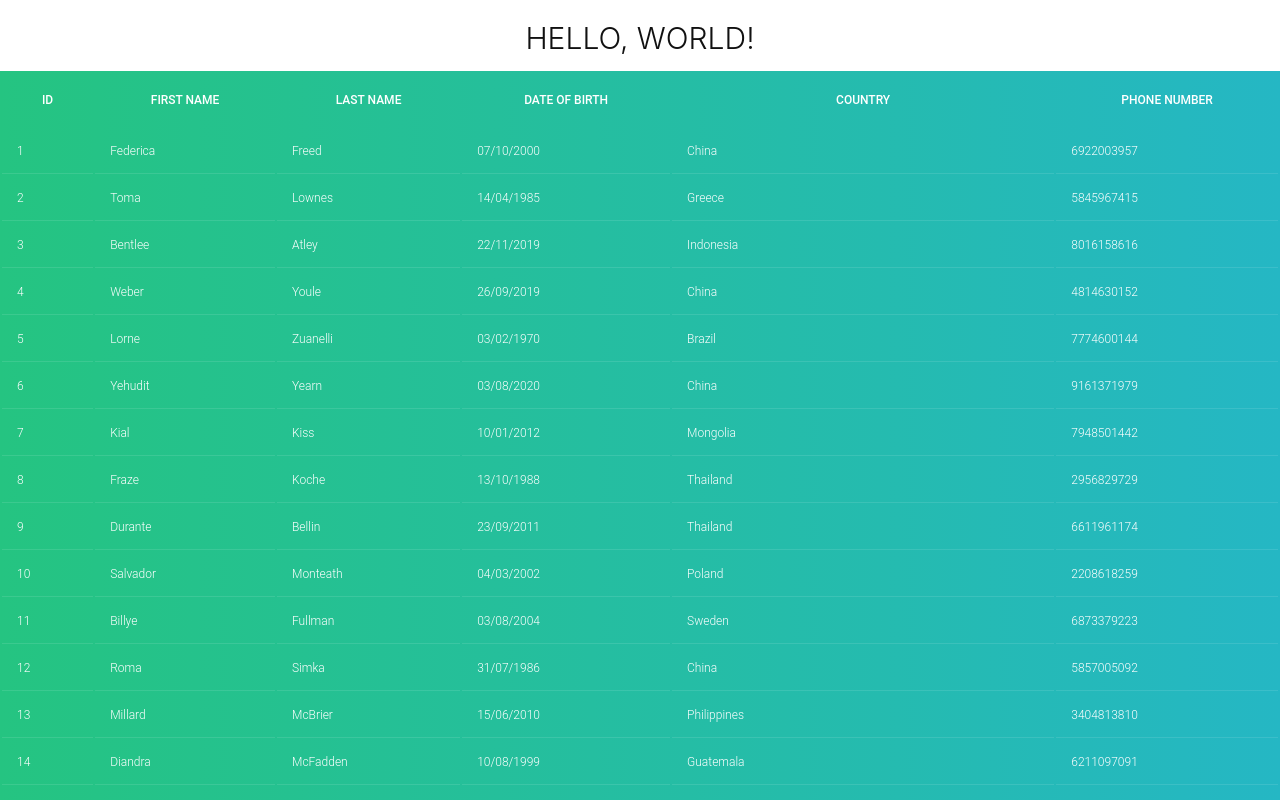
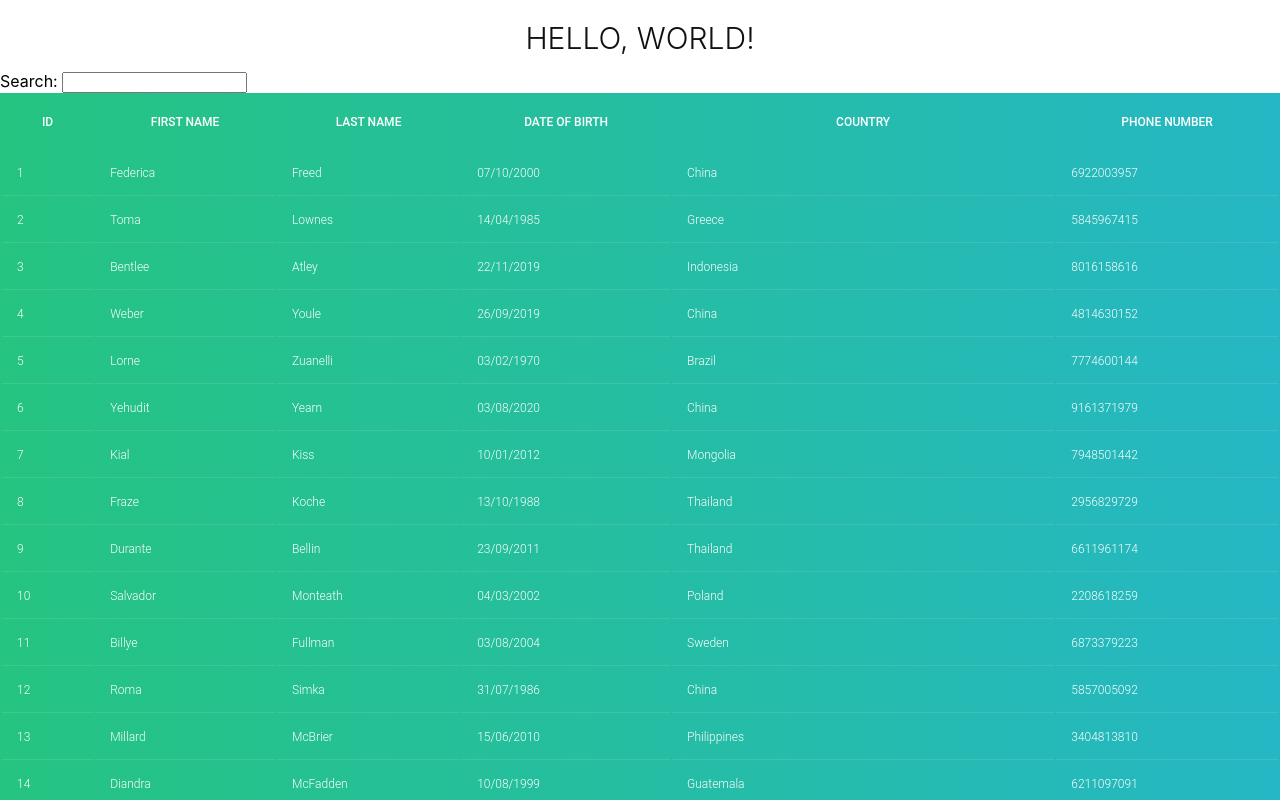
Before and after one commit to MomenSherif/react-table-playground, a React (Create React App) app: page / in a window 1280 px wide. Shown: the top 800 px of the page. Built offline with nearby package versions, Linux system fonts and the light colour scheme.

Commit message:
add global filter

```diff
--- a/src/App.js
+++ b/src/App.js
@@ -1,12 +1,13 @@
 import BasicTable from './components/BasicTable';
 import SortingTable from './components/SortingTable';
+import FilteringTable from './components/FilteringTable';
 
 function App() {
   return (
     <div className="App">
       <h1>Hello, World!</h1>
       <div className="table-container">
-        <SortingTable />
+        <FilteringTable />
       </div>
     </div>
   );
--- /dev/null
+++ b/src/components/FilteringTable.js
@@ -0,0 +1,53 @@
+import { useMemo } from 'react';
+import { useTable, useGlobalFilter } from "react-table";
+import GlobalFilter from "./GlobalFilter";
+import MOCK_DATA from "./MOCK_DATA.json";
+import { COLUMNS } from "./columns";
+
+export default function FilteringTable() {
+  const data = useMemo(() => MOCK_DATA, []);
+  const columns = useMemo(() => COLUMNS, []);
+
+  const { getTableProps, getTableBodyProps, headerGroups, footerGroups, rows, prepareRow, state, setGlobalFilter } = useTable({
+    columns,
+    data,
+  }, useGlobalFilter);
+  const { globalFilter } = state;
+
+  return (
+    <>
+      <GlobalFilter filter={globalFilter} setFilter={setGlobalFilter} />
+      <table {...getTableProps()}>
+        <thead>
+          {headerGroups.map((headerGroup) => (
+            <tr {...headerGroup.getHeaderGroupProps()}>
+              {headerGroup.headers.map((column) => (
+                <th {...column.getHeaderProps()}>{column.render('Header')}</th>
+              ))}
+            </tr>
+          ))}
+        </thead>
+        <tbody {...getTableBodyProps()}>
+          {rows.map(row => {
+            prepareRow(row);
+            return (
+              <tr {...row.getRowProps()}>
+                {row.cells.map(cell => <td {...cell.getCellProps()}>{cell.render('Cell')}</td>)}
+              </tr>
+            )
+          })}
+
+        </tbody>
+        <tfoot>
+          {footerGroups.map(footerGroup => (
+            <tr {...footerGroup.getFooterGroupProps()}>
+              {footerGroup.headers.map(column => (
+                <td {...column.getFooterProps()}>{column.render('Footer')}</td>
+              ))}
+            </tr>
+          ))}
+        </tfoot>
+      </table>
+    </>
+  );
+}
--- /dev/null
+++ b/src/components/GlobalFilter.js
@@ -0,0 +1,8 @@
+export default function GlobalFilter({ filter, setFilter }) {
+  return (
+    <span>
+      Search: {' '}
+      <input value={filter ?? ''} onChange={e => setFilter(e.target.value)} />
+    </span>
+  )
+}
```
Also changed, not shown: 1 other file (tests, documents, lock files or other folders).
